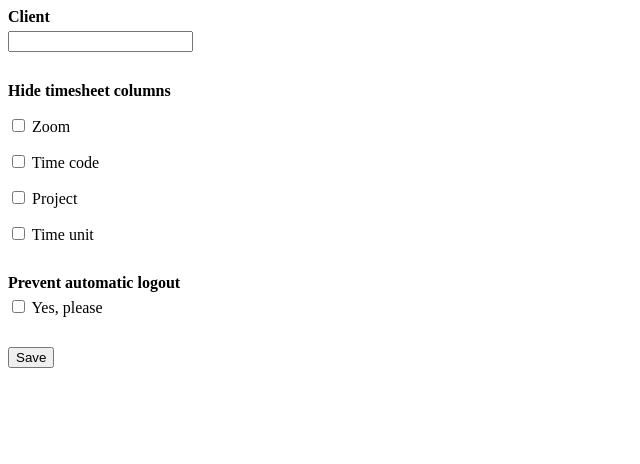
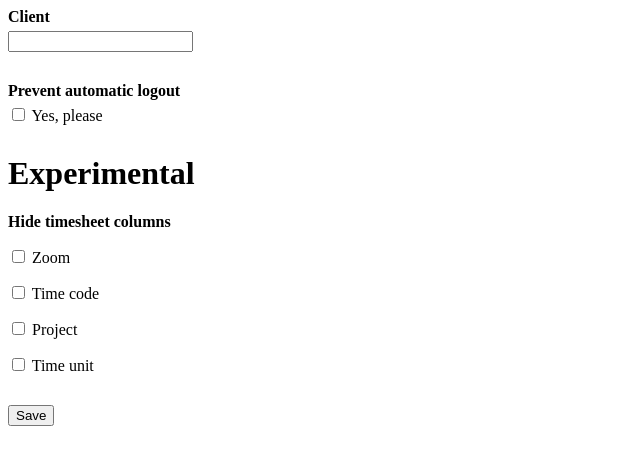
Before and after one commit to Creuna-Oslo/Unit4Enhancements, a browser extension: page src/options.html in a window 1280 px wide. Shown: the whole page, without its empty margins (0-640 px from the left). Drawn offline with Linux system fonts and the light colour scheme.

Commit message:
Added Experimental-header to column hiding options

```diff
--- a/src/options.html
+++ b/src/options.html
@@ -29,6 +29,11 @@
         <input type="text" id="client" />
     </div>
     <div class="input">
+        <label for="preventAutomaticLogout">Prevent automatic logout</label>
+        <input type="checkbox" id="preventAutomaticLogout" /> Yes, please
+    </div>
+    <div class="input">
+        <h1>Experimental</h1>
         <label for="client">Hide timesheet columns</label>
         <p>
             <input type="checkbox" id="hideZoomColumn" /> Zoom
@@ -43,10 +48,6 @@
             <input type="checkbox" id="hideTimeUnitColumn" /> Time unit
         </p>
     </div>
-    <div class="input">
-        <label for="preventAutomaticLogout">Prevent automatic logout</label>
-        <input type="checkbox" id="preventAutomaticLogout" /> Yes, please
-    </div>
     <button id="save">Save</button>
     <div id="status"></div>
     <script src="options.js"></script>
```
